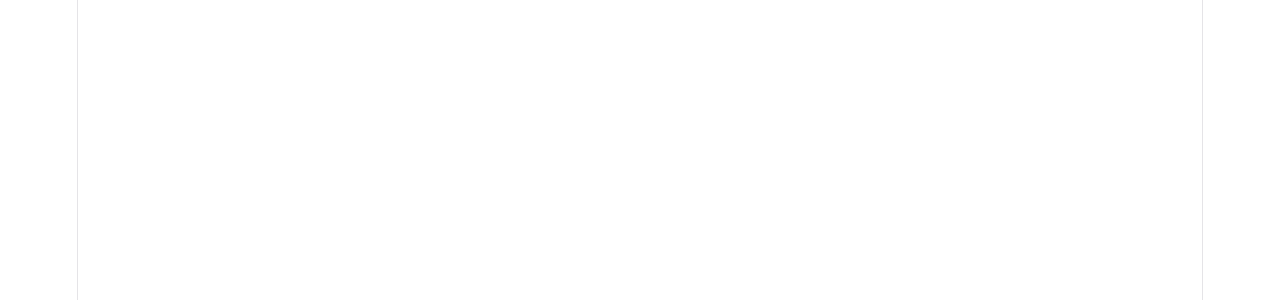
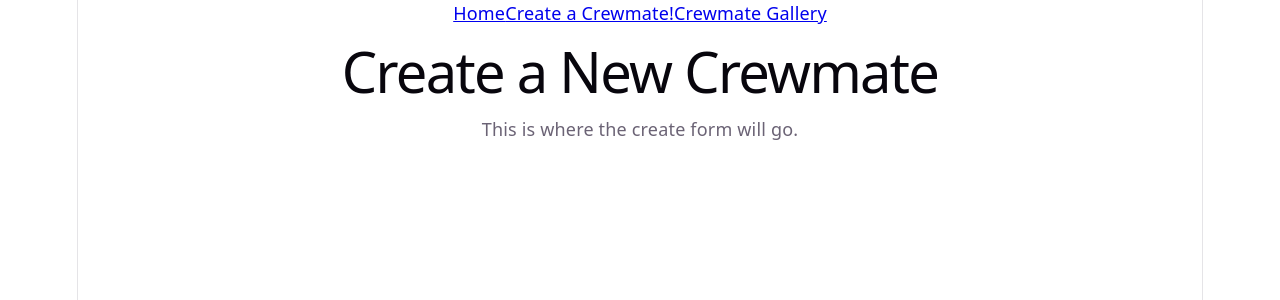
Before and after one commit to gabogara/crewmate, a React (Vite) app: page /create in a window 1280 px wide. Before the commit this address had no page. Shown: the top 300 px of the page. Built offline with nearby package versions, Linux system fonts and the light colour scheme.

Commit message:
feat: add app layout with sidebar and base page structure

```diff
--- a/src/App.jsx
+++ b/src/App.jsx
@@ -1,12 +1,20 @@
 import { Routes, Route } from "react-router-dom";
 import Home from "./pages/Home";
+import CreateCrewmate from "./pages/CreateCrewmate";
+import Gallery from "./pages/Gallery";
+import { Sidebar } from "./components/Sidebar";
 
 const App = () => {
   return (
     <div>
-      <Routes>
-        <Route path="/" element={<Home />} />
-      </Routes>
+      <Sidebar />
+      <main>
+        <Routes>
+          <Route path="/" element={<Home />} />
+          <Route path="/create" element={<CreateCrewmate />} />
+          <Route path="/gallery" element={<Gallery />} />
+        </Routes>
+      </main>
     </div>
   );
 };
--- /dev/null
+++ b/src/components/Sidebar.jsx
@@ -0,0 +1,15 @@
+import { NavLink } from "react-router-dom";
+
+export const Sidebar = () => {
+  return (
+    <aside>
+      <nav>
+        <NavLink to="/">Home</NavLink>
+
+        <NavLink to="/create">Create a Crewmate!</NavLink>
+
+        <NavLink to="/gallery">Crewmate Gallery</NavLink>
+      </nav>
+    </aside>
+  );
+};
--- /dev/null
+++ b/src/pages/CreateCrewmate.jsx
@@ -0,0 +1,10 @@
+const CreateCrewmate = () => {
+  return (
+    <section>
+      <h1>Create a New Crewmate</h1>
+      <p>This is where the create form will go.</p>
+    </section>
+  );
+};
+
+export default CreateCrewmate;
--- /dev/null
+++ b/src/pages/Gallery.jsx
@@ -0,0 +1,10 @@
+const Gallery = () => {
+  return (
+    <section>
+      <h1>Your Crewmate Gallery</h1>
+      <p>This is where all created crewmates will appear.</p>
+    </section>
+  );
+};
+
+export default Gallery;
```
